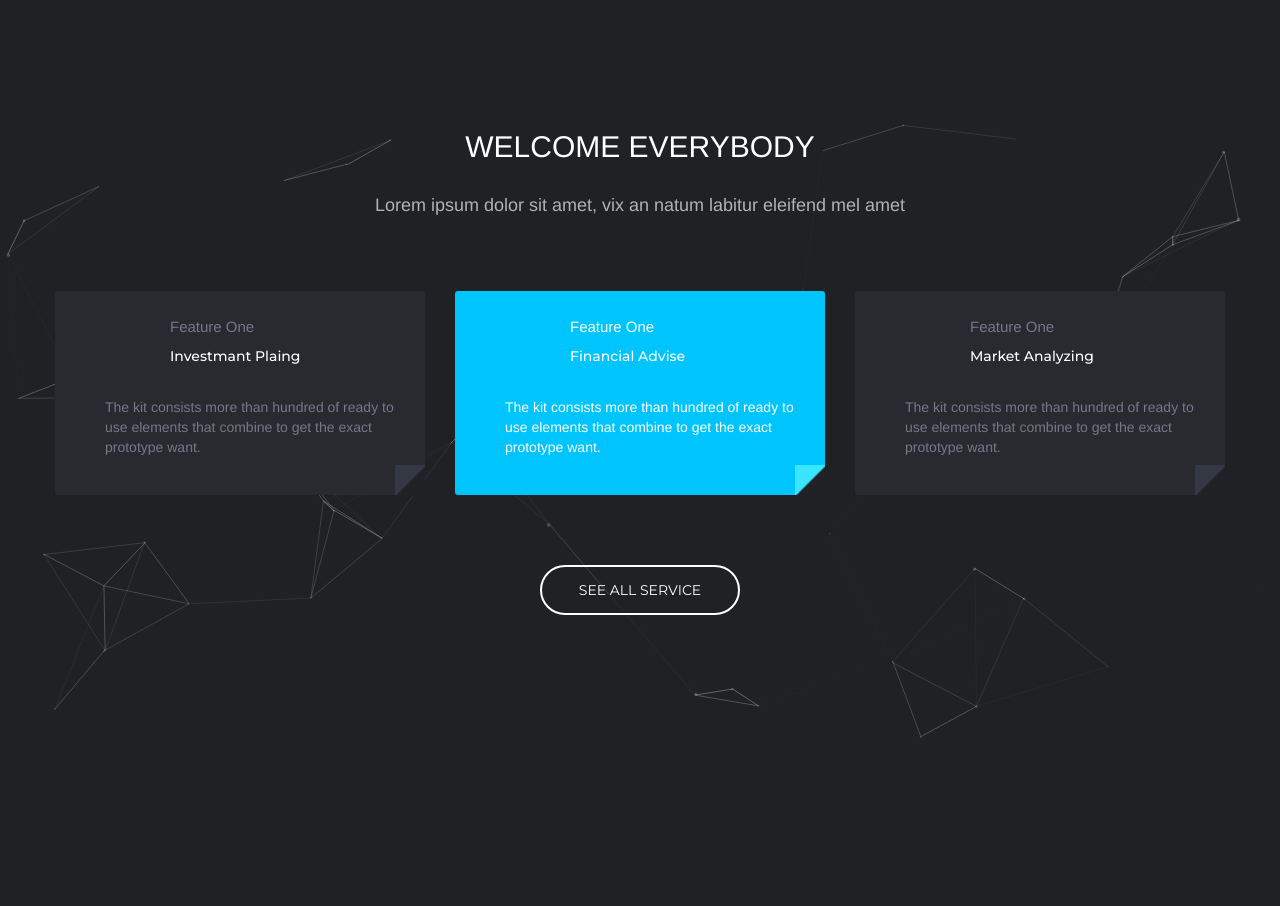
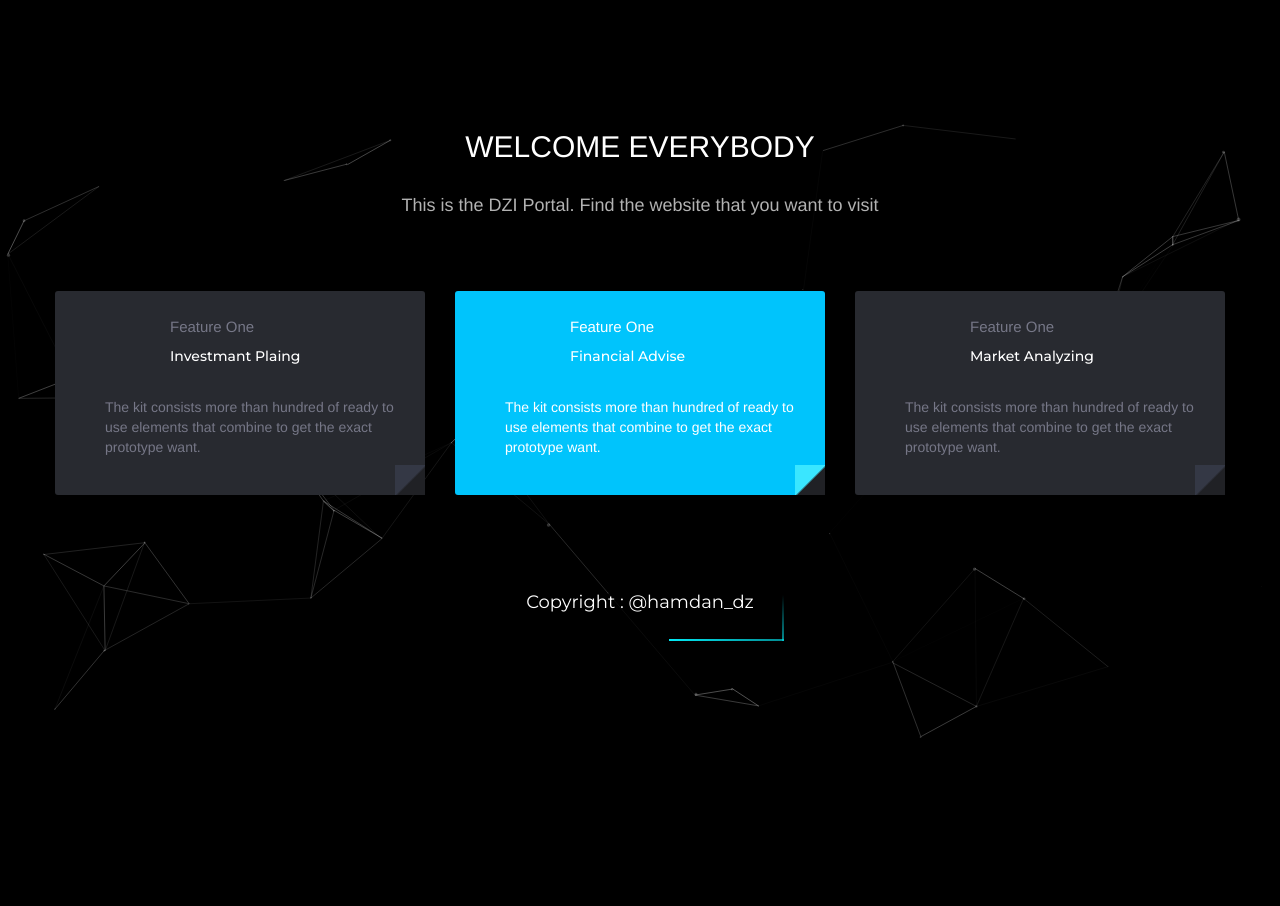
Before and after one commit to hamdandzikru/Dzippy-Landing-Page, a PHP site: page / in a window 1280 px wide. Before the commit the page ends 738 px from the top, so only its background shows below. Run offline with PHP 8.4, Linux system fonts and the light colour scheme; some libraries are stand-ins or nearby versions; some web fonts are replaced.

Commit message:
added button effect

```diff
--- a/public_html/css/style.css
+++ b/public_html/css/style.css
@@ -39,8 +39,20 @@ h4 {font-size: 22px; font-weight: 500;}
 h5 {font-size: 20px; font-weight: 600;}
 h6 {font-size: 18px; font-weight: 300;}
 ul {list-style-type: none;}
-a {text-decoration: none; display: inline-block;font-family: 'Montserrat', sans-serif;}
-a:hover,a:focus,a:visited {text-decoration: none; outline: none;}
+a
+{
+  text-decoration: none;
+  display: inline-block;
+  font-family: 'Montserrat', sans-serif;
+  /*transition: 0.5s;*/
+}
+
+a:hover,a:focus,a:visited
+{
+  text-decoration: none;
+  outline: none;
+
+}
 img {max-width: 100%; display: block;}
 button {border:none;outline: none;box-shadow: none;display: block; padding: 0;}
 input,textarea {outline: none; box-shadow: none;-webkit-transition: all 0.3s ease-in-out;transition: all 0.3s ease-in-out;}
@@ -86,14 +98,22 @@ input,textarea {outline: none; box-shadow: none;-webkit-transition: all 0.3s eas
   right: 0;
   top: 25px;
 }
-.theme-title a.theme-button:hover {color: #fff;}
+.theme-title a.theme-button:hover {
+  background: #03e9f4;
+  color: #050801;
+  box-shadow: 0 0 5px #03e9f4,
+              0 0 25px #03e9f4,
+              0 0 50px #03e9f4,
+              0 0 200px #03e9f4;
+}
 body .theme-button {
   line-height: 50px;
   border-radius: 30px;
-  text-transform: uppercase;
+  /*text-transform: uppercase;*/
   text-align: center;
   color: #fff;
   font-size: 14px;
+  transition: 0.5s;
 }
 /*---------------------------------------- Color Css ---------------------------------*/
 .service-style-one .single-service div i{
@@ -108,7 +128,7 @@ body .theme-button {
 
 /*------------------------------- Service Style One -------------------------*/
 .service-style-one {
-    background: #202125;
+    background: #000;
     padding: 100px 0px 260px;
     position: absolute;
     z-index: 99;
@@ -117,6 +137,7 @@ body .theme-button {
 }
 div#particles-js {
     position: absolute;
+    background: #000;
     width: 100%;
 }
 .service-style-one .theme-title h2 {color: #fff;}
@@ -184,9 +205,107 @@ div#particles-js {
   color: #2f343f;
 }
 .service-style-one .theme-button {
-  width: 200px;
+  width: 300px;
   line-height: 46px;
   border: 2px solid #fff;
   display: block;
+  position: relative;
   margin: 0 auto;
+  color: #fff;
 }
+
+.service-style-one .b{
+  position: relative;
+  display: inline-block;
+  padding: 25px 30px;
+  margin: 0 auto;
+  color: #fff;
+  font-size: 18px;
+  text-decoration: none;
+  /*text-transform: uppercase;*/
+  overflow: hidden;
+  transition: 0.5s;
+}
+.b:hover
+{
+  background: #03e9f4;
+  color: #fff;
+  box-shadow: 0 0 5px #03e9f4,
+        0 0 25px #03e9f4,
+        0 0 50px #03e9f4,
+        0 0 200px #03e9f4;
+}
+.b span{
+  position: absolute;
+  display: block;
+}
+.b span:nth-child(1){
+  top: 0;
+  left: 0;
+  width: 100%;
+  height: 2px;
+  background: linear-gradient(90deg,transparent,#03e9f4);
+  animation: animate1 1s linear infinite;
+}
+@keyframes animate1{
+  0%{
+    left: -100%;
+  }
+  50%,100%{
+    left: 100%;
+  }
+}
+
+.b span:nth-child(2){
+  top: -100%;
+  right: 0;
+  width: 2px;
+  height: 100%;
+  background: linear-gradient(180deg,transparent,#03e9f4);
+  animation: animate2 1s linear infinite;
+  animation-delay: 0.25s;
+}
+@keyframes animate2{
+  0%{
+    top: -100%;
+  }
+  50%,100%{
+    top: 100%;
+  }
+}
+
+.b span:nth-child(3){
+  bottom: 0;
+  right: -100%;
+  width: 100%;
+  height: 2px;
+  background: linear-gradient(270deg,transparent,#03e9f4);
+  animation: animate3 1s linear infinite;
+  animation-delay: 0.5s;
+}
+@keyframes animate3{
+  0%{
+    right: -100%;
+  }
+  50%,100%{
+    right: 100%;
+  }
+}
+
+.b span:nth-child(4){
+  bottom: -100%;
+  left: 0;
+  width: 2px;
+  height: 100%;
+  background: linear-gradient(360deg,transparent,#03e9f4);
+  animation: animate4 1s linear infinite;
+  animation-delay: 0.75s;
+}
+@keyframes animate4{
+  0%{
+    bottom: -100%;
+  }
+  50%,100%{
+    bottom: 100%;
+  }
+}
--- a/public_html/index.html
+++ b/public_html/index.html
@@ -29,7 +29,7 @@
             <div class="container">
                <div class="theme-title text-center">
                   <h2>WELCOME EVERYBODY</h2>
-                  <p>Lorem ipsum dolor sit amet, vix an natum labitur eleifend mel amet</p>
+                  <p>This is the DZI Portal. Find the website that you want to visit </p>
                </div>
                <!-- /.theme-title -->
                <div class="row">
@@ -74,7 +74,14 @@
                   <!-- /.service-silder -->
                </div>
                <!-- /.row -->
-               <a href="#" class="theme-button">SEE ALL SERVICE</a>
+               <!-- <a href="#" class="theme-button">Copyright : @hamdan_dz</a> -->
+               <center><a href="https://instagram.com/hamdan_dz" target="_blank" class="b">
+				<span></span>
+				<span></span>
+				<span></span>
+				<span></span>
+				Copyright : @hamdan_dz
+			</a></center>
             </div>
             <!-- /.container -->
          </section>
```
Also changed, not shown: public_html/button/button.html (added, +17 -0 lines), public_html/button/style.css (added, +98 -0 lines).
